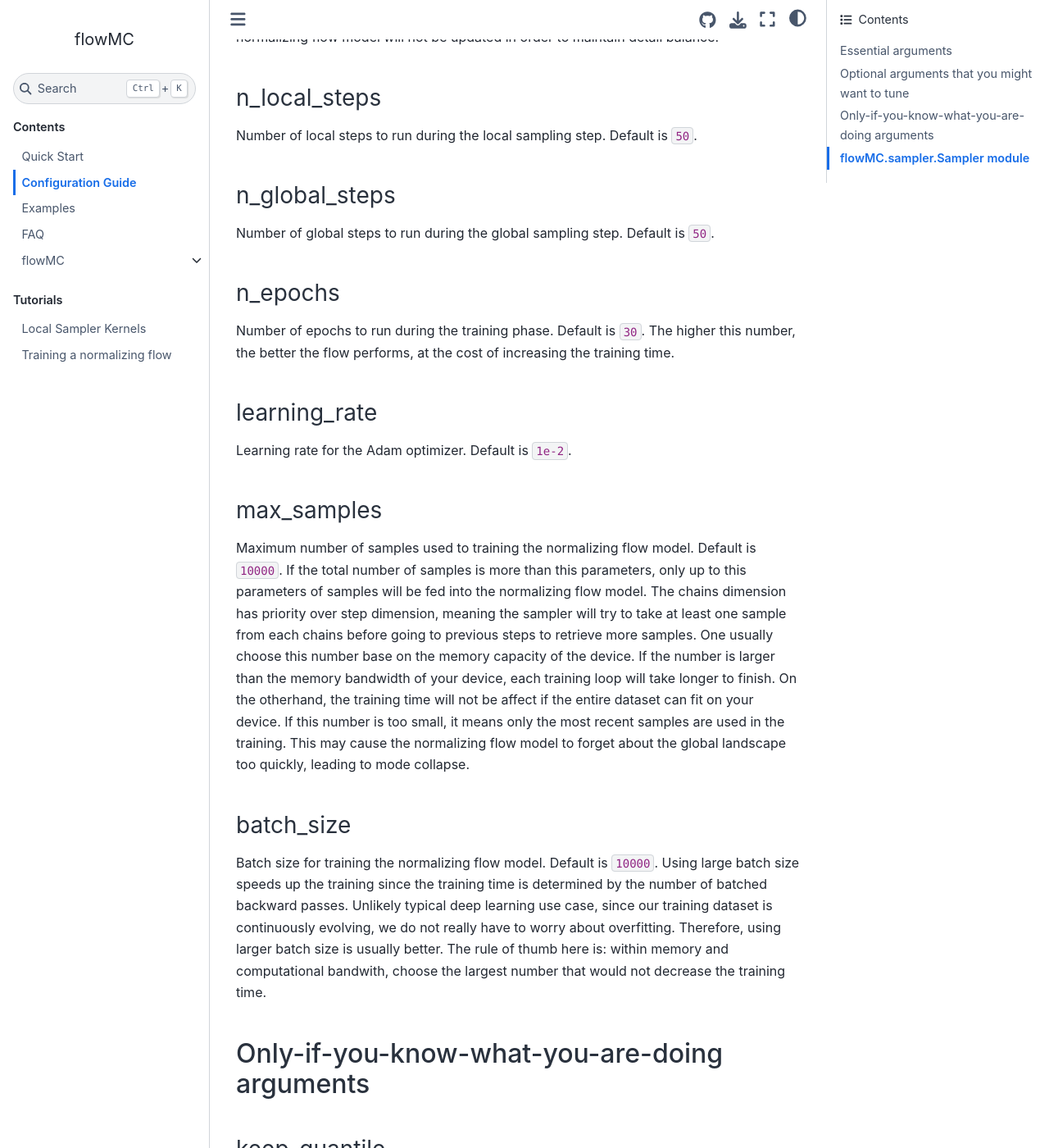
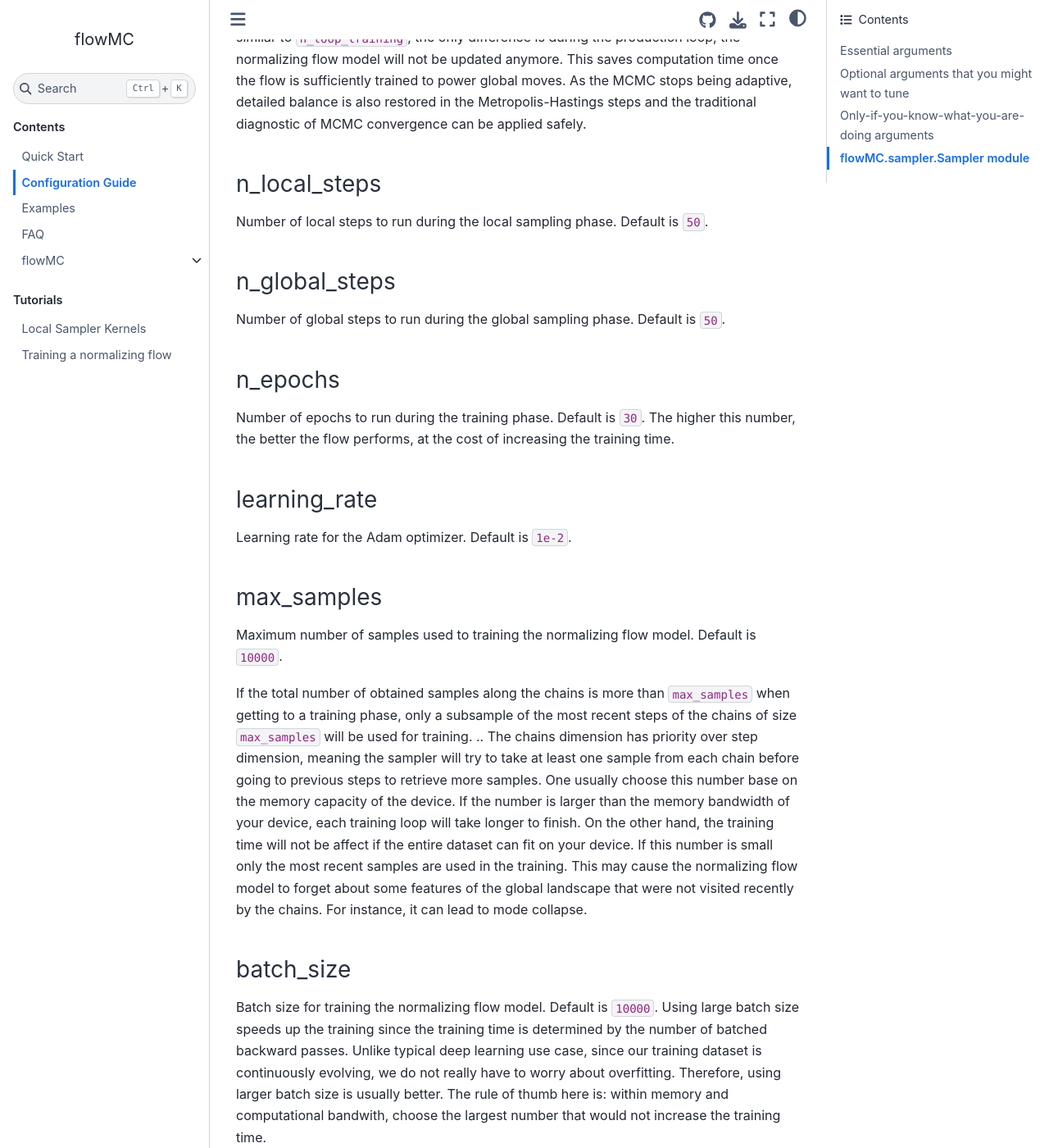
Before and after one commit to kazewong/flowMC, a Sphinx documentation site: the page built from docs/source/configuration.rst, in a window 1280 px wide and 1400 px high, scrolled down 2246 px. Shown: the whole window at 82% size. Built offline with Sphinx 7.4.7 and the Sphinx Book theme 1.1.4, drawn with Linux system fonts in a browser that asks for light colours; pages that are not in the unit, such as notebooks, are missing from menus; some of the changed text lies outside the part shown.

Commit message:
updating quickstart.rst and configuration.rst

```diff
--- a/docs/source/configuration.rst
+++ b/docs/source/configuration.rst
@@ -89,7 +89,7 @@ use_global
 
 Whether to use global sampler or not. Default is ``True``.
 Turning off global sampler will also disable to training phase.
-This is useful when you want to test whether the local sampler is behaving normally.
+This is useful when you want to test whether the local sampler is behaving normally or perform an ablation study on the benefits of the global sampler.
 In production quality runs, you probably always want to use the global sampler since it improves convergence significantly.
 
 .. _n_chains:
@@ -99,7 +99,7 @@ n_chains
 
 Number of parallel chains to run. Default is ``20``.
 Within your memory bandwidth and without oversubscribing your computational device, you should use as many chains as possible.
-Our method benefits tremendously from parallelization.
+The method benefits tremendously from parallelization.
 
 .. _n_loop_training:
 
@@ -114,22 +114,21 @@ n_loop_production
 ^^^^^^^^^^^^^^^^^
 
 Number of local-global sample loop to run during production phase. Default is ``3``.
-This is similar to ``n_loop_training``, the only difference is during the production loop,
-the normalizing flow model will not be updated in order to maintain detail balance.
+This is similar to ``n_loop_training``, the only difference is during the production loop, the normalizing flow model will not be updated anymore. This saves computation time once the flow is sufficiently trained to power global moves. As the MCMC stops being adaptive, detailed balance is also restored in the Metropolis-Hastings steps and the traditional diagnostic of MCMC convergence can be applied safely.
 
 .. _n_local_steps:
 
 n_local_steps
 ^^^^^^^^^^^^^
 
-Number of local steps to run during the local sampling step. Default is ``50``.
+Number of local steps to run during the local sampling phase. Default is ``50``.
 
 .. _n_global_steps:
 
 n_global_steps
 ^^^^^^^^^^^^^^
 
-Number of global steps to run during the global sampling step. Default is ``50``.
+Number of global steps to run during the global sampling phase. Default is ``50``.
 
 .. _n_epochs:
 
@@ -152,13 +151,14 @@ max_samples
 ^^^^^^^^^^^
 
 Maximum number of samples used to training the normalizing flow model. Default is ``10000``.
-If the total number of samples is more than this parameters, only up to this parameters of samples will be fed into the normalizing flow model.
-The chains dimension has priority over step dimension, meaning the sampler will try to take at least one sample from each chains before going to previous steps to retrieve more samples.
+
+If the total number of obtained samples along the chains is more than ``max_samples`` when getting to a training phase, only a subsample of the most recent steps of the chains of size ``max_samples`` will be used for training.
+.. The chains dimension has priority over step dimension, meaning the sampler will try to take at least one sample from each chain before going to previous steps to retrieve more samples.
 One usually choose this number base on the memory capacity of the device.
 If the number is larger than the memory bandwidth of your device, each training loop will take longer to finish.
-On the otherhand, the training time will not be affect if the entire dataset can fit on your device.
-If this number is too small, it means only the most recent samples are used in the training.
-This may cause the normalizing flow model to forget about the global landscape too quickly, leading to mode collapse.
+On the other hand, the training time will not be affect if the entire dataset can fit on your device.
+If this number is small only the most recent samples are used in the training.
+This may cause the normalizing flow model to forget about some features of the global landscape that were not visited recently by the chains. For instance, it can lead to mode collapse.
 
 .. _batch_size:
 
@@ -167,9 +167,9 @@ batch_size
 
 Batch size for training the normalizing flow model. Default is ``10000``.
 Using large batch size speeds up the training since the training time is determined by the number of batched backward passes.
-Unlikely typical deep learning use case, since our training dataset is continuously evolving, we do not really have to worry about overfitting.
+Unlike typical deep learning use case, since our training dataset is continuously evolving, we do not really have to worry about overfitting.
 Therefore, using larger batch size is usually better.
-The rule of thumb here is: within memory and computational bandwith, choose the largest number that would not decrease the training time.
+The rule of thumb here is: within memory and computational bandwith, choose the largest number that would not increase the training time.
 
 
 Only-if-you-know-what-you-are-doing arguments
--- a/docs/source/quickstart.rst
+++ b/docs/source/quickstart.rst
@@ -84,7 +84,7 @@ In the ideal case, the only three things you will have to do are:
 #. Give the sampler the initial position of your n_chains,
 #. Configure the sampler and normalizing flow model.
 
-While this guide can help in configuring the sampler, here are the two important bits you need to think about before using this package:
+While this :ref:`configuration_guide-section-top` can help in configuring the sampler, here are the two important bits you need to think about before using this package:
 
 1. Write the likelihood function in JAX
 ^^^^^^^^^^^^^^^^^^^^^^^^^^^^^^^^^^^^^^^^^^^^^^^^^^
```
Also changed, not shown: other parts of docs/source/configuration.rst (+2 -2 lines).
